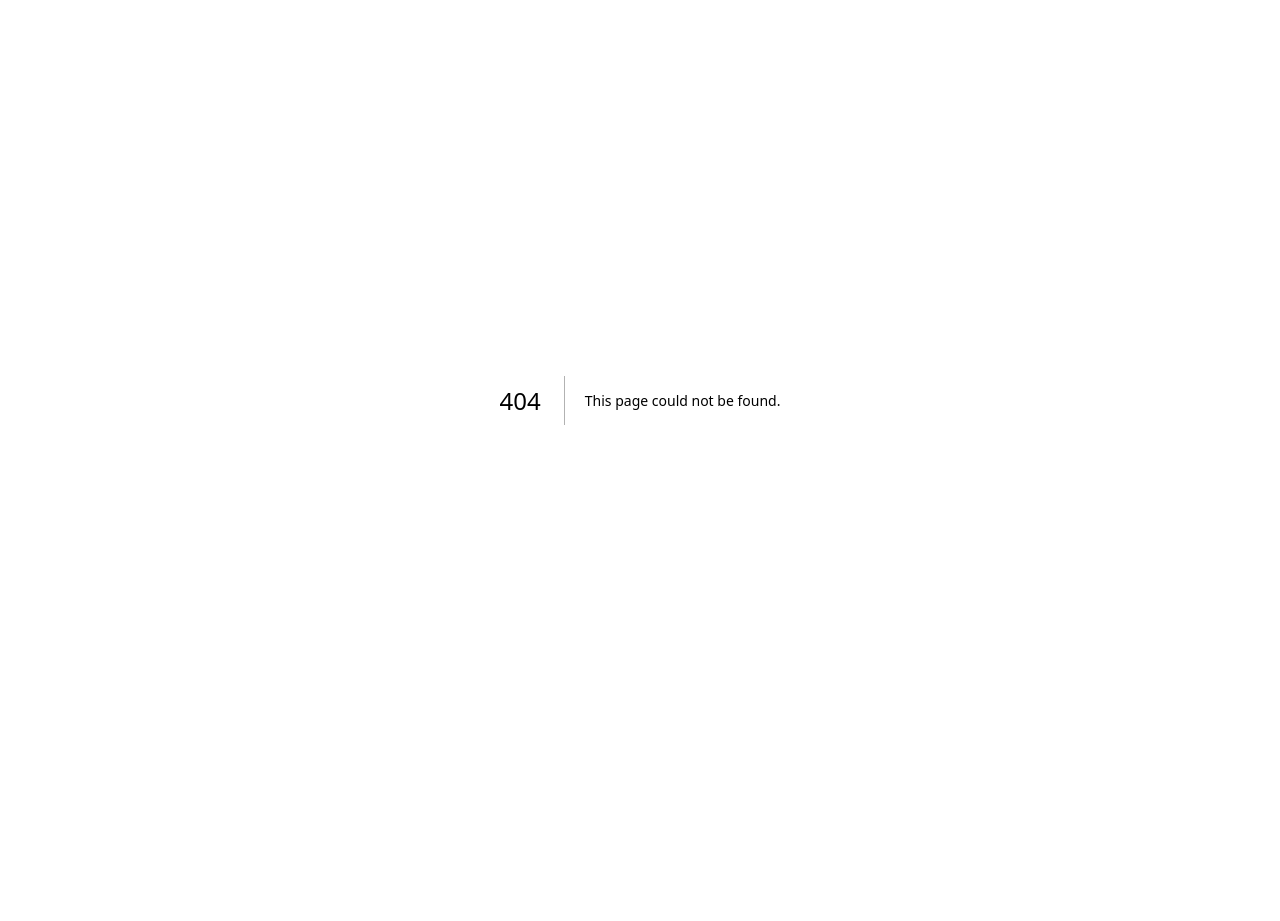
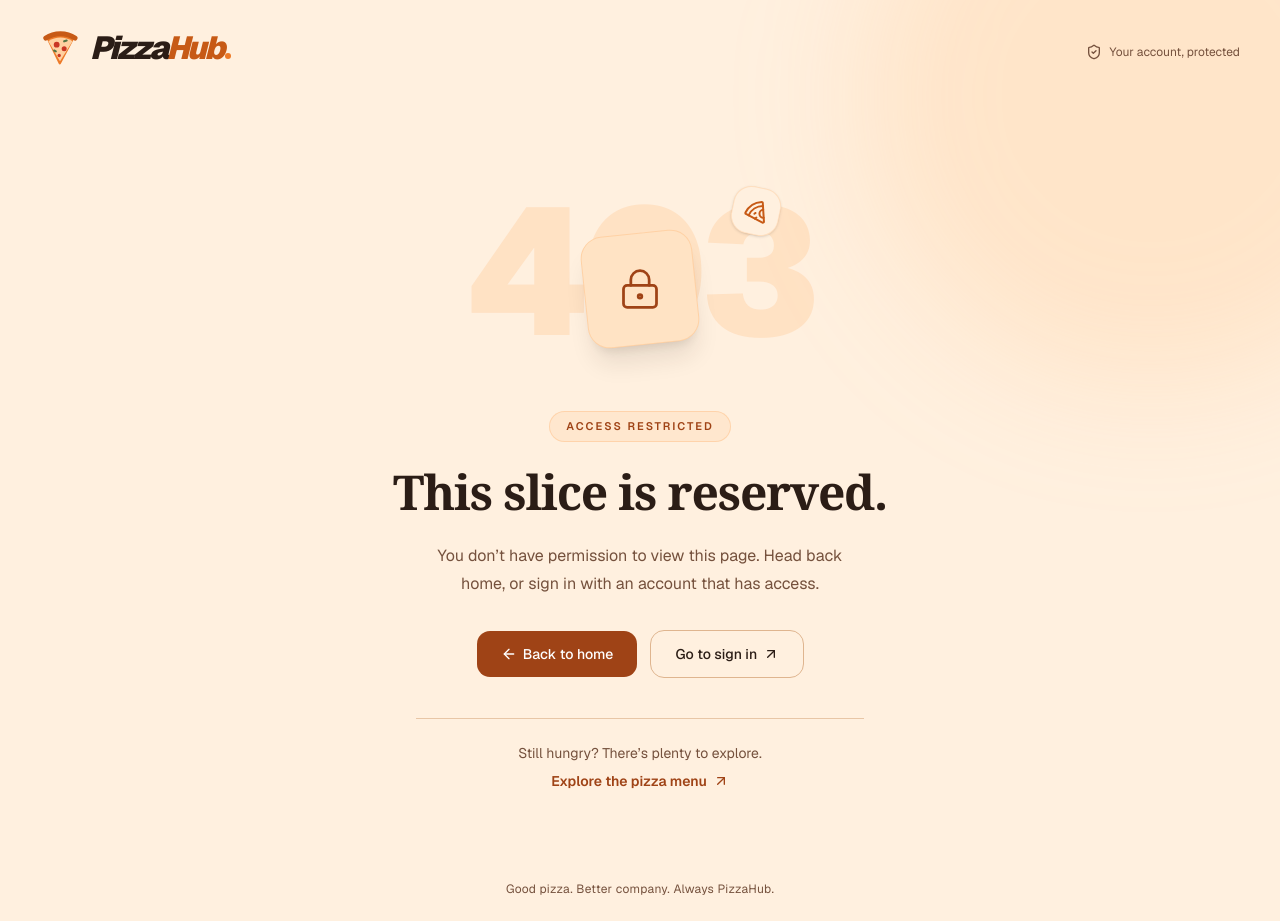
Before and after one commit to officialbondondatta/pizzahub-client, a Next.js app: page /unauthorized in a window 1280 px wide. Before the commit this address had no page. Before the commit the page ends 800 px from the top, so only its background shows below. Built offline with nearby package versions, Linux system fonts and the light colour scheme.

Commit message:
added unuthorized page

```diff
--- /dev/null
+++ b/app/unauthorized/page.tsx
@@ -0,0 +1,113 @@
+import type { Metadata } from "next"
+import Link from "next/link"
+import {
+    ArrowLeft,
+    ArrowUpRight,
+    LockKeyhole,
+    Pizza,
+    ShieldCheck,
+} from "lucide-react"
+import BrandLogo from "@/app/components/shared/BrandLogo"
+import { Button } from "@/components/ui/button"
+
+export const metadata: Metadata = {
+    title: "Access restricted",
+    description:
+        "This PizzaHub page requires a different account permission. Return home or sign in with an authorized account.",
+    robots: { index: false, follow: false },
+}
+
+export default function UnauthorizedPage() {
+    return (
+        <div className="relative isolate flex min-h-svh flex-col overflow-hidden bg-background">
+            <div
+                aria-hidden="true"
+                className="pointer-events-none absolute -top-48 -right-40 -z-10 size-144 rounded-full bg-primary/20 blur-3xl"
+            />
+            <header className="mx-auto flex w-full max-w-7xl items-center justify-between px-6 py-7 sm:px-10">
+                <Link
+                    href="/"
+                    aria-label="PizzaHub home"
+                    className="rounded-sm focus-visible:outline-2 focus-visible:outline-offset-4 focus-visible:outline-ring"
+                >
+                    <BrandLogo />
+                </Link>
+                <span className="hidden items-center gap-2 text-xs text-muted-foreground sm:flex">
+                    <ShieldCheck className="size-4" aria-hidden="true" />
+                    Your account, protected
+                </span>
+            </header>
+            <main className="flex flex-1 items-center justify-center px-5 py-12 sm:py-16">
+                <section
+                    aria-labelledby="access-title"
+                    className="w-full max-w-2xl text-center"
+                >
+                    <div
+                        aria-hidden="true"
+                        className="relative mx-auto mb-9 flex h-44 w-64 items-center justify-center sm:h-52 sm:w-80"
+                    >
+                        <span className="absolute text-[140px] leading-none font-black tracking-tighter text-primary/25 select-none sm:text-[180px]">
+                            403
+                        </span>
+                        <div className="relative mt-9 flex size-24 -rotate-6 items-center justify-center rounded-3xl border border-primary/40 bg-card shadow-xl shadow-brand-950/10 sm:size-28">
+                            <LockKeyhole
+                                className="size-11 rotate-6 text-brand-700 dark:text-brand-300"
+                                strokeWidth={1.5}
+                            />
+                        </div>
+                        <span className="absolute top-5 right-5 flex size-12 rotate-12 items-center justify-center rounded-2xl border border-primary/30 bg-background shadow-sm">
+                            <Pizza className="size-6 text-brand-600 dark:text-brand-300" />
+                        </span>
+                    </div>
+                    <span className="inline-flex rounded-full border border-primary/40 bg-primary/15 px-4 py-1.5 text-[11px] font-semibold tracking-[0.18em] text-brand-700 uppercase dark:text-brand-200">
+                        Access restricted
+                    </span>
+                    <h1
+                        id="access-title"
+                        className="mt-5 font-serif text-4xl leading-tight font-bold tracking-tight text-balance sm:text-5xl"
+                    >
+                        This slice is reserved.
+                    </h1>
+                    <p className="mx-auto mt-5 max-w-md text-base leading-7 text-muted-foreground">
+                        You don’t have permission to view this page. Head back home, or sign
+                        in with an account that has access.
+                    </p>
+                    <div className="mt-8 flex flex-col items-stretch justify-center gap-3 sm:flex-row sm:items-center">
+                        <Button
+                            nativeButton={false}
+                            render={<Link href="/" />}
+                            className="h-12 rounded-xl bg-brand-700 px-6 text-white hover:bg-brand-800"
+                        >
+                            <ArrowLeft aria-hidden="true" />
+                            Back to home
+                        </Button>
+                        <Button
+                            nativeButton={false}
+                            render={<Link href="/sign-in" />}
+                            variant="outline"
+                            className="h-12 rounded-xl bg-background px-6"
+                        >
+                            Go to sign in
+                            <ArrowUpRight aria-hidden="true" />
+                        </Button>
+                    </div>
+                    <div className="mx-auto mt-10 max-w-md border-t border-border/70 pt-6">
+                        <p className="text-sm text-muted-foreground">
+                            Still hungry? There’s plenty to explore.
+                        </p>
+                        <Link
+                            href="/browse-menu"
+                            className="mt-2 inline-flex items-center gap-1.5 rounded-sm text-sm font-semibold text-brand-700 underline-offset-4 hover:underline focus-visible:outline-2 focus-visible:outline-offset-4 focus-visible:outline-ring dark:text-brand-300"
+                        >
+                            Explore the pizza menu
+                            <ArrowUpRight className="size-4" aria-hidden="true" />
+                        </Link>
+                    </div>
+                </section>
+            </main>
+            <footer className="px-6 py-6 text-center text-xs tracking-wide text-muted-foreground">
+                Good pizza. Better company. Always PizzaHub.
+            </footer>
+        </div>
+    )
+}
```
